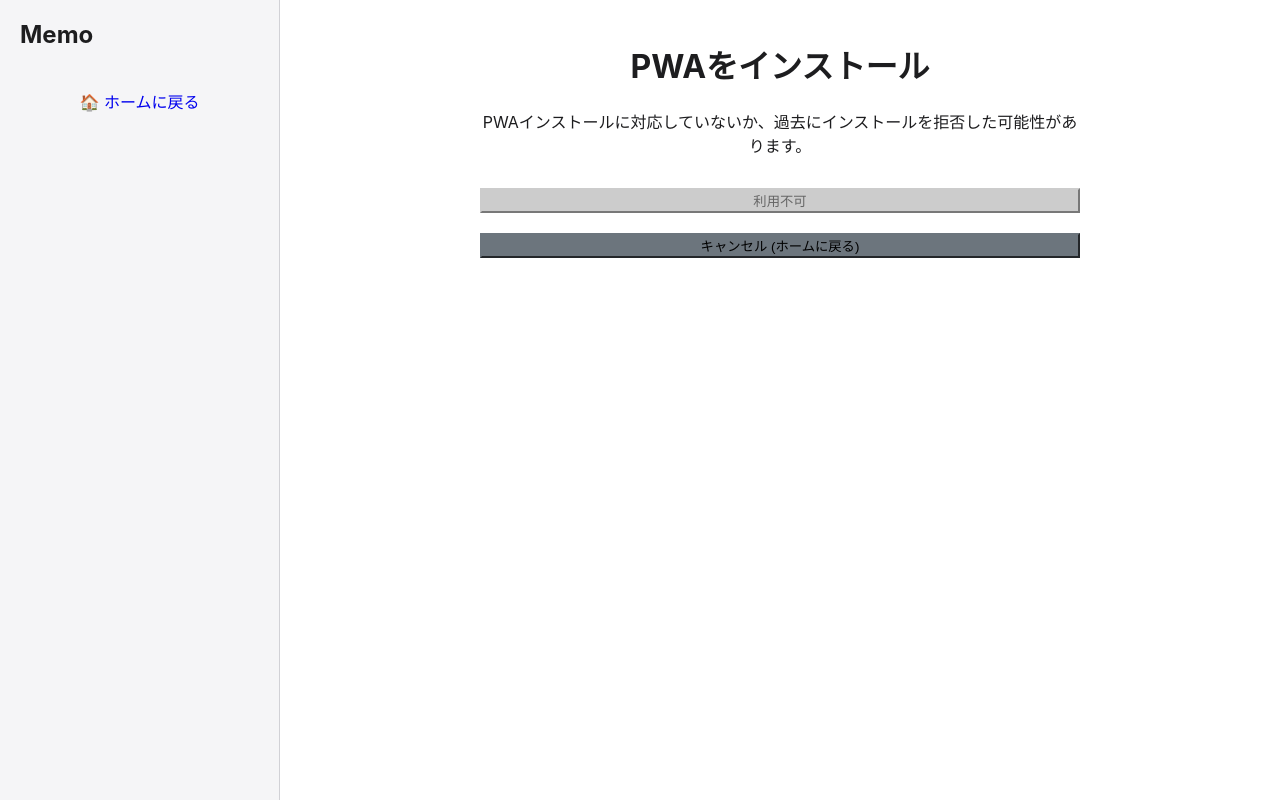
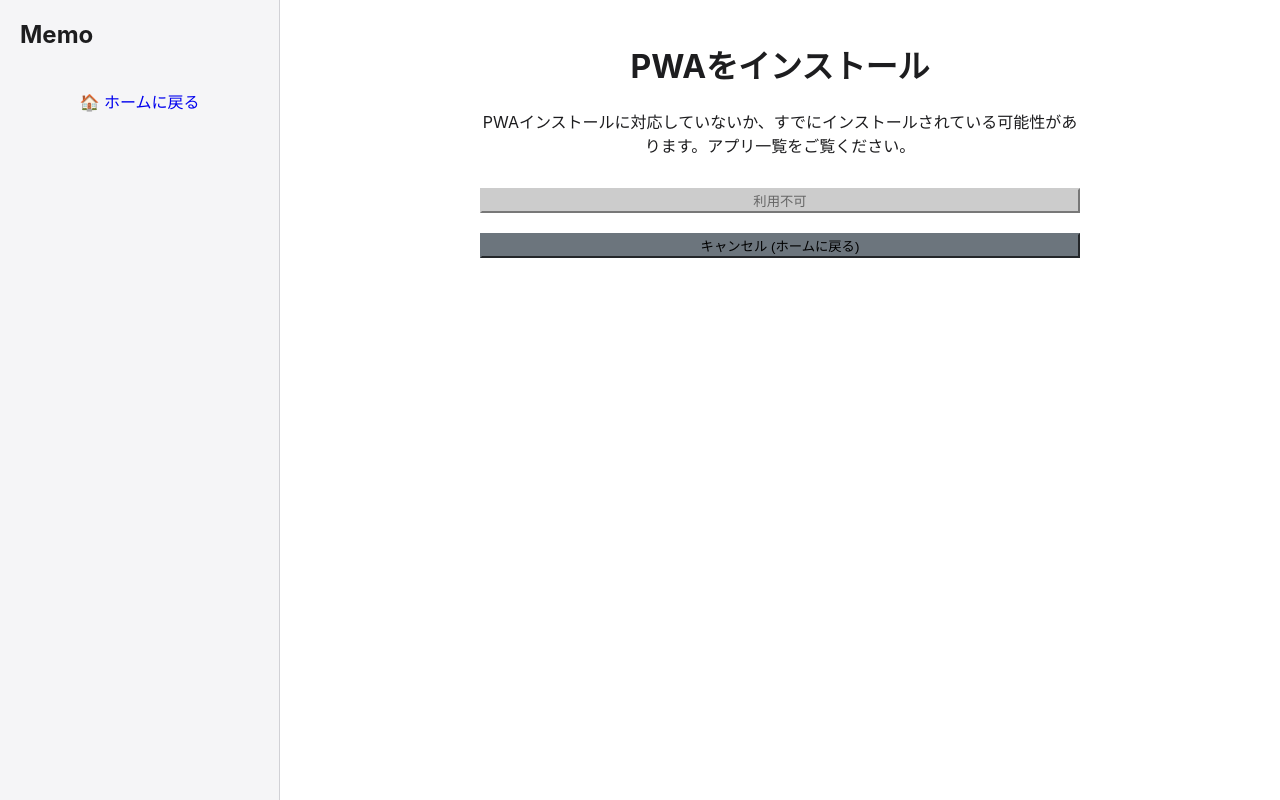
Before and after one commit to ayatocraft/memo, a plain HTML site: page install.html in a window 1280 px wide. Drawn offline with Linux system fonts and the light colour scheme.

Commit message:
Update install.html

```diff
--- a/install.html
+++ b/install.html
@@ -197,7 +197,7 @@ document.addEventListener('DOMContentLoaded', () => {
             if (!installPromptEvent && !isPwaInstalled) {
                 const installBtn = document.getElementById('installActionBtn');
                 if (installBtn && installBtn.disabled) {
-                    msgEl.textContent = 'PWAインストールに対応していないか、過去にインストールを拒否した可能性があります。';
+                    msgEl.textContent = 'PWAインストールに対応していないか、すでにインストールされている可能性があります。アプリ一覧をご覧ください。';
                     installBtn.textContent = '利用不可';
                 }
             }
```
